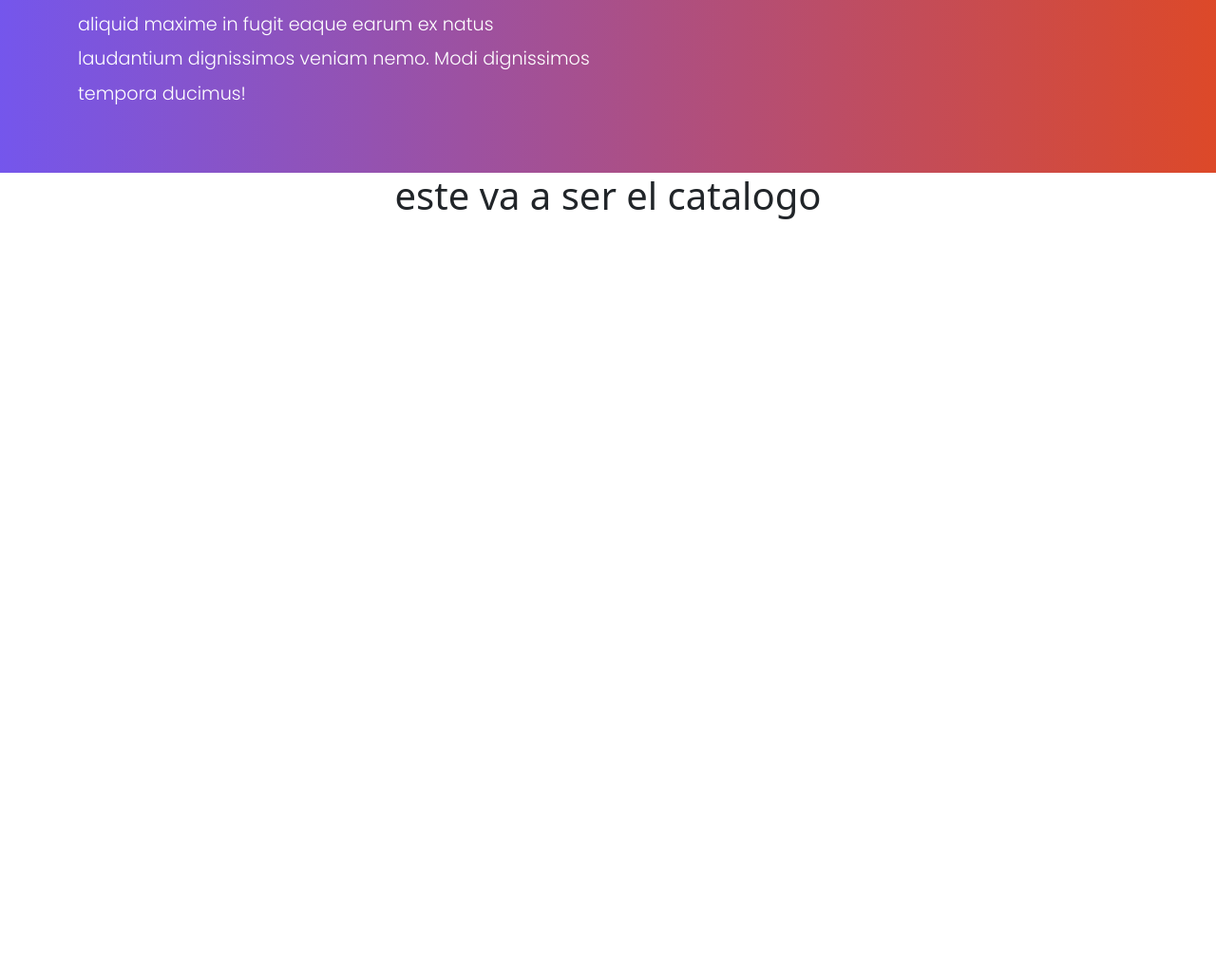
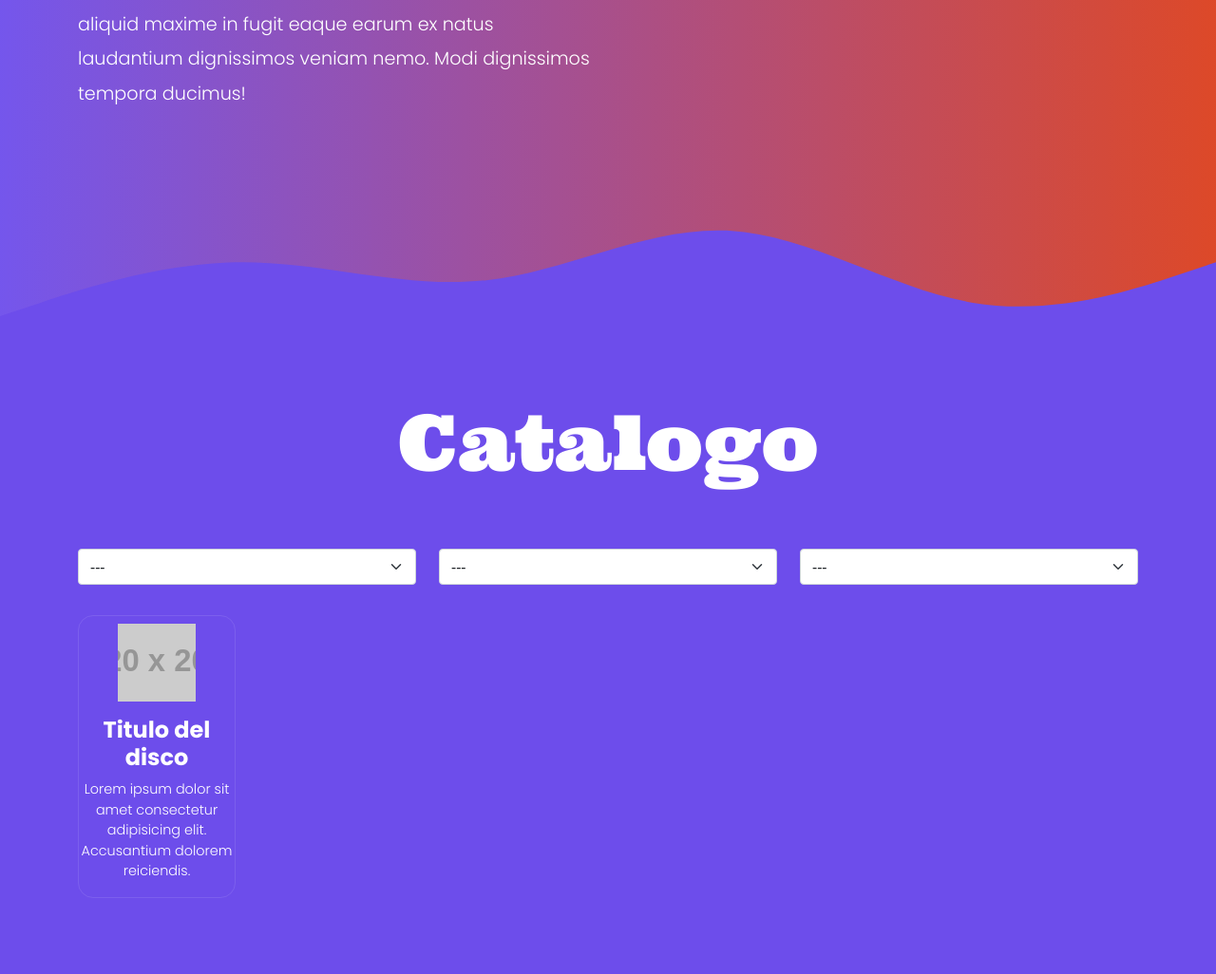
Before and after one commit to KaskMIL/proyectoCoderHouse-, a website: page index.html in a window 1280 px wide. Shown: the part 546-1572 px from the top of the page at 95% size. Before the commit the page ends 800 px from the top, so only its background shows below. Drawn offline with nearby package versions, Linux system fonts and the light colour scheme; placeholder pictures from the web are drawn by us.

Commit message:
added section catalogos and styled

```diff
--- a/index.html
+++ b/index.html
@@ -56,13 +56,15 @@
   <section id="inicio" class="inicio-section">
     <div class="container">
       <div class="row">
-      <div class="col-sm-12 col-md-6 inicio">
+        <div class="col-sm-12 col-md-6">
           <h1 class="display-2">Vinilos <br />
             Coleccion <br />
             Nuevos y Usados<br />
             Accesorios y Equipo</h1>
-        <p class="display-2--intro">Lorem, ipsum dolor sit amet consectetur adipisicing elit. Velit voluptate, libero maiores reprehenderit
-          consectetur, aliquid maxime in fugit eaque earum ex natus laudantium dignissimos veniam nemo. Modi dignissimos
+          <p class="display-2--intro">Lorem, ipsum dolor sit amet consectetur adipisicing elit. Velit voluptate, libero
+            maiores reprehenderit
+            consectetur, aliquid maxime in fugit eaque earum ex natus laudantium dignissimos veniam nemo. Modi
+            dignissimos
             tempora ducimus!</p>
         </div>
 
@@ -89,11 +91,61 @@
         </div>
       </div>
     </div>
+    <svg xmlns="http://www.w3.org/2000/svg" viewBox="0 0 1440 320">
+      <path fill="#6D4DEB" fill-opacity="1"
+        d="M0,224L48,208C96,192,192,160,288,160C384,160,480,192,576,181.3C672,171,768,117,864,122.7C960,128,1056,192,1152,208C1248,224,1344,192,1392,176L1440,160L1440,320L1392,320C1344,320,1248,320,1152,320C1056,320,960,320,864,320C768,320,672,320,576,320C480,320,384,320,288,320C192,320,96,320,48,320L0,320Z">
+      </path>
+    </svg>
   </section>
   <!-- CATALOGO SECTION -->
+  <section id="catalogo" class="catalogo-section">
     <div class="container text-center">
-    <h1>este va a ser el catalogo</h1>
+      <div class="row">
+        <div class="col-12">
+          <h1>Catalogo</h1>
+          <div class="row options">
+            <div class="col-4">
+            <select class="form-select" aria-label="Default select example">
+              <option selected>---</option>
+              <option value="1">One</option>
+              <option value="2">Two</option>
+              <option value="3">Three</option>
+            </select>
           </div>
+          <div class="col-4">
+            <select class="form-select" aria-label="Default select example">
+              <option selected>---</option>
+              <option value="1">One</option>
+              <option value="2">Two</option>
+              <option value="3">Three</option>
+            </select>
+          </div>
+          <div class="col-4">
+            <select class="form-select" aria-label="Default select example">
+              <option selected>---</option>
+              <option value="1">One</option>
+              <option value="2">Two</option>
+              <option value="3">Three</option>
+            </select>
+          </div>
+          </div>
+          <div class="row">
+            <div class="col-lg-2 col-sm-4">
+              <div class="align-items-center card-section">
+                <img src="https://via.placeholder.com/20" alt="item1" width="50%">
+                <div class="card-section-body">
+                  <h5>Titulo del disco</h5>
+                  <p>Lorem ipsum dolor sit amet consectetur adipisicing elit. Accusantium dolorem reiciendis.</p>
+                </div>
+              </div>
+            </div>
+          </div>
+        </div>
+      </div>
+    </div>
+
+    </div>
+  </section>
 
 
   <script src="https://cdn.jsdelivr.net/npm/bootstrap@5.1.3/dist/js/bootstrap.bundle.min.js"
--- a/scss/components/_typography.scss
+++ b/scss/components/_typography.scss
@@ -22,3 +22,20 @@
     line-height: 2.3rem;
     font-weight: 300;
 }
+
+.catalogo-section{
+    h1{
+        font-family: 'Ultra', serif;
+        font-size: 5rem;
+    }
+    h5{
+        font-family:'Poppins', sans-serif;
+        font-weight: 700;
+        font-size: 1.5rem;
+    }
+    p{
+        font-family:'Poppins', sans-serif;
+        font-weight: 300;
+        font-size: 0.9rem;
+    }
+}
--- /dev/null
+++ b/scss/sections/_catalogo.scss
@@ -0,0 +1,29 @@
+@use "../custom" as *;
+@use "../components/mixin" as *;
+
+.catalogo-section{
+    background-color: $primary;
+    padding-bottom: 5rem;
+    color: $white;
+
+    h1{
+        margin-bottom: 4rem;
+    }
+
+   .card-section{
+       border: 0.1rem solid rgba($white, 0.1);
+       border-radius: 1rem;
+       padding-top: 0.5rem;
+
+       img{
+           margin-bottom: 1rem;
+       }
+   }
+
+   .options{
+       margin-bottom: 2rem;
+   }
+
+
+
+}
--- a/scss/sections/_inicio.scss
+++ b/scss/sections/_inicio.scss
@@ -3,10 +3,10 @@
 
 .inicio-section{
     @include media-breakpoint-down(sm){
-        padding: 6.5rem 0 2rem 0;
+        padding: 6.5rem 0 0 0;
     }
     @include gradient;
-    padding: 10rem 0 3rem 0;
+    padding: 10rem 0 0 0;
     width: 100%;
     height: 100%;
 
--- a/scss/styles.scss
+++ b/scss/styles.scss
@@ -10,3 +10,4 @@
 @use 'sections/footer';
 @use 'sections/navbar';
 @use 'sections/inicio';
+@use 'sections/catalogo';
```
Also changed, not shown: assets/css/styles.css, 1 other file. Lines whose indentation alone changed are shown as unchanged.
